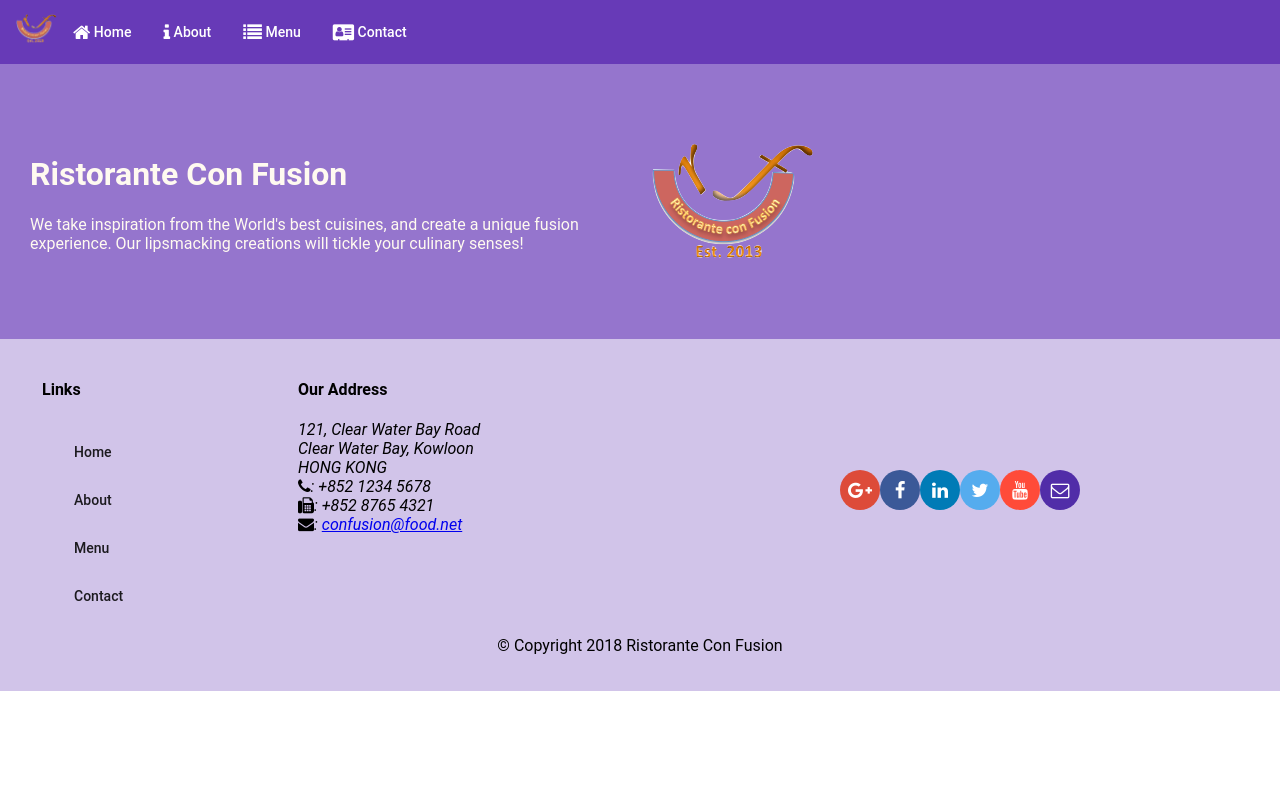
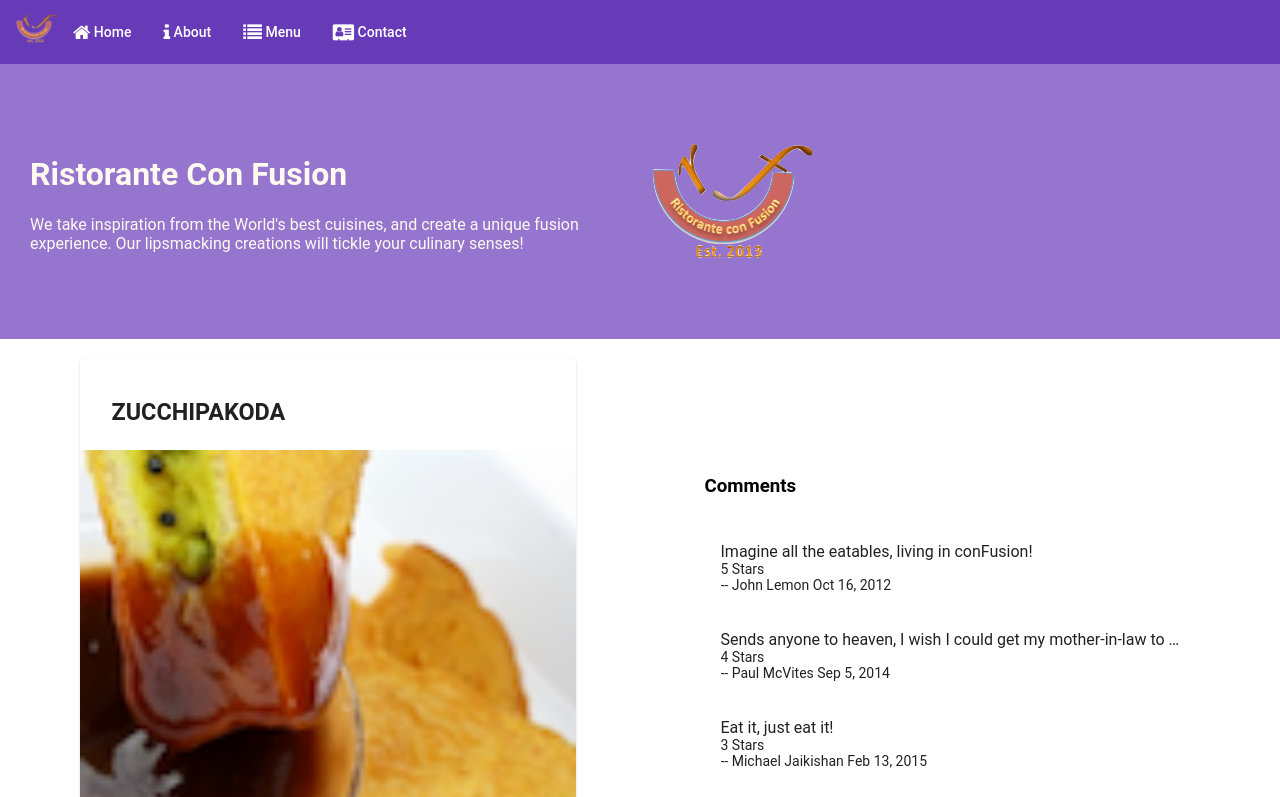
Before and after one commit to matbgn/confusion, an Angular app: page /dishdetail/1 in a window 1280 px wide. Before the commit this address led to /. Shown: the top 797 px of the page. Built offline with nearby package versions, Linux system fonts and the light colour scheme.

Commit message:
Single Page Applications Part 2

```diff
--- a/src/app/app-routing/routes.ts
+++ b/src/app/app-routing/routes.ts
@@ -10,5 +10,6 @@ export const routes: Routes = [
     {path: 'home', component: HomeComponent},
     {path: 'menu', component: MenuComponent},
     {path: 'contactus', component: ContactComponent},
+    {path: 'dishdetail/:id', component: DishdetailComponent},
     {path: '', redirectTo: '/home', pathMatch: 'full'}
 ];
--- a/src/app/dishdetail/dishdetail.component.html
+++ b/src/app/dishdetail/dishdetail.component.html
@@ -1,5 +1,10 @@
-<div class="container" fxLayout="row" fxLayout.sm="column" fxLayout.xs="column" fxLayoutAlign.gt-md="space-around center"
-  fxLayoutGap="10px" fxLayoutGap.xs="0">
+<div class="container"
+    fxLayout="row wrap"
+    fxLayout.sm="column"
+    fxLayout.xs="column"
+    fxLayoutAlign.gt-md="space-around center"
+    fxLayoutGap="10px"
+    fxLayoutGap.xs="0">
 
   <div fxFlex="40">
     <div fxFlex *ngIf="dish">
@@ -15,6 +20,7 @@
           </p>
         </mat-card-content>
         <mat-card-actions>
+          <button mat-button (click)="goBack()">BACK</button>
           <button mat-button>LIKE</button>
           <button mat-button>SHARE</button>
         </mat-card-actions>
--- a/src/app/dishdetail/dishdetail.component.ts
+++ b/src/app/dishdetail/dishdetail.component.ts
@@ -1,5 +1,9 @@
 import { Component, OnInit, Input } from '@angular/core';
 import { Dish } from '../shared/dish';
+import { DishService } from '../services/dish.service';
+
+import { Params, ActivatedRoute } from '@angular/router';
+import { Location } from '@angular/common';
 
 
 @Component({
@@ -10,12 +14,19 @@ import { Dish } from '../shared/dish';
 
 export class DishdetailComponent implements OnInit {
 
-  @Input()
   dish: Dish;
 
-  constructor() { }
+  constructor(private dishservice: DishService,
+    private route: ActivatedRoute,
+    private location: Location) { }
 
   ngOnInit() {
+    const id = this.route.snapshot.params['id'];
+    this.dish = this.dishservice.getDish(id);
+  }
+
+  goBack(): void {
+    this.location.back();
   }
 
 }
--- a/src/app/footer/footer.component.html
+++ b/src/app/footer/footer.component.html
@@ -9,10 +9,10 @@
       <div fxFlex="40" fxFlexOffset="20px">
         <h4>Links</h4>
         <mat-list>
-          <mat-list-item><a mat-button>Home</a></mat-list-item>
-          <mat-list-item><a mat-button>About</a></mat-list-item>
-          <mat-list-item><a mat-button>Menu</a></mat-list-item>
-          <mat-list-item><a mat-button>Contact</a></mat-list-item>
+          <mat-list-item><a mat-button routerLink='/home'>Home</a></mat-list-item>
+          <mat-list-item><a mat-button routerLink='/aboutus'>About</a></mat-list-item>
+          <mat-list-item><a mat-button routerLink='/menu'>Menu</a></mat-list-item>
+          <mat-list-item><a mat-button routerLink='/contactus'>Contact</a></mat-list-item>
         </mat-list>
       </div>
       <div fxFlex="55">
--- a/src/app/menu/menu.component.html
+++ b/src/app/menu/menu.component.html
@@ -9,7 +9,7 @@
 
   <div fxFlex>
     <mat-grid-list cols="2" rowHeight="200px">
-      <mat-grid-tile *ngFor="let dish of dishes" on-click='onSelect(dish)'>
+      <mat-grid-tile *ngFor="let dish of dishes" [routerLink]="['/dishdetail', dish.id]">
         <img height="200px" src={{dish.image}} alt={{dish.name}}>
         <mat-grid-tile-footer>
           <h1 matLine> {{dish.name | uppercase}} </h1>
@@ -18,6 +18,4 @@
     </mat-grid-list>
   </div>
 
-  <app-dishdetail bind-dish='selectedDish'></app-dishdetail>
-
 </div>
```
